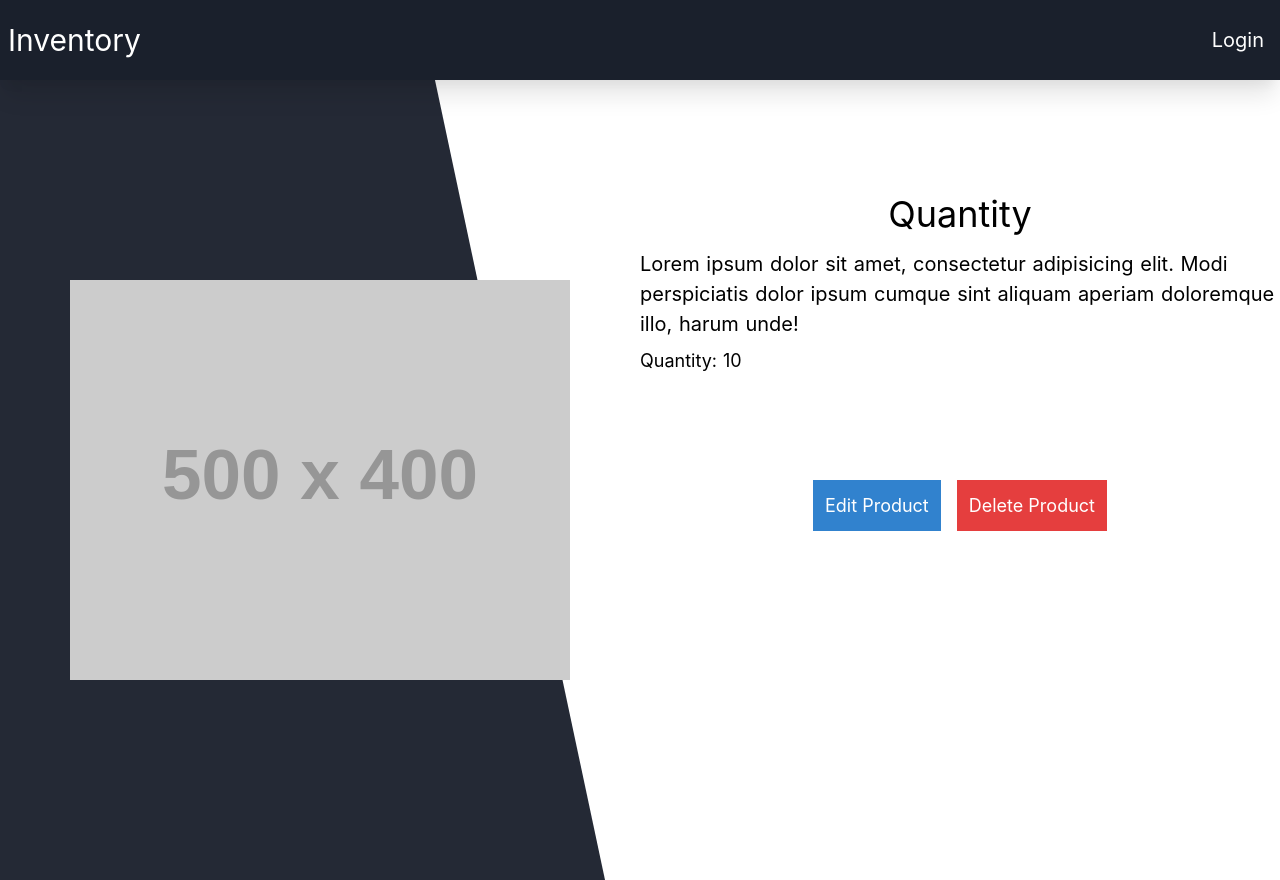
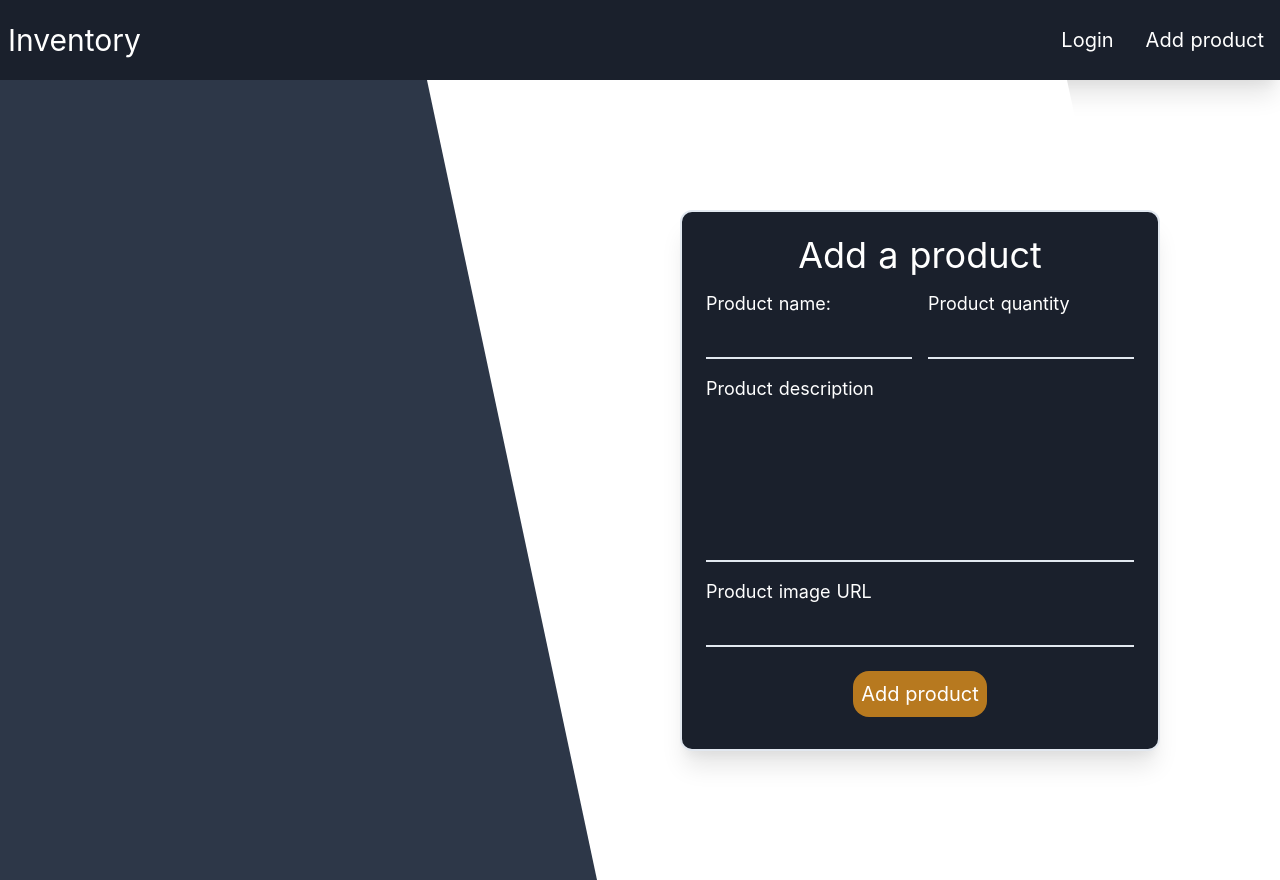
Before and after one commit to ChrisStyles99/nuxt-inventory, a Nuxt app in the folder client/: page /product/add in a window 1280 px wide. Built offline with nearby package versions, Linux system fonts and the light colour scheme.

Commit message:
Added product add form

```diff
--- a/client/components/Navbar.vue
+++ b/client/components/Navbar.vue
@@ -9,6 +9,11 @@
       <li class="nav-link">
         <nuxt-link class="nav-anchor" to="/login">
           Login
+        </nuxt-link>
+      </li>
+      <li class="nav-link">
+        <nuxt-link class="nav-anchor" to="/product/add">
+          Add product
         </nuxt-link>
       </li>
     </ul>
--- /dev/null
+++ b/client/pages/product/add.vue
@@ -0,0 +1,49 @@
+<template>
+  <div class="add-product h-screen grid grid-cols-2">
+    <div class="w-full h-screen bg-gray-800 transform z-0" />
+    <form class="z-10 w-3/4 my-auto ml-10 border-2 bg-gray-900 grid grid-cols-2 text-white shadow-xl rounded-xl p-4">
+      <h1 class="text-4xl col-span-2 text-center">
+        Add a product
+      </h1>
+      <div class="flex flex-col p-2">
+        <label class="text-lg">Product name:</label>
+        <input class="bg-gray-900 p-2 border-0 border-b-2 outline-none focus:border-yellow-700" type="text">
+      </div>
+      <div class="flex flex-col p-2">
+        <label class="text-lg">Product quantity</label>
+        <input class="bg-gray-900 p-2 border-0 border-b-2 outline-none focus:border-yellow-700" type="number">
+      </div>
+      <div class="col-span-2 flex flex-col p-2">
+        <label class="text-lg">Product description</label>
+        <textarea class="bg-gray-900 p-2 border-0 border-b-2 outline-none h-40 resize-none focus:border-yellow-700" />
+      </div>
+      <div class="col-span-2 flex flex-col p-2">
+        <label class="text-lg">Product image URL</label>
+        <input class="bg-gray-900 p-2 border-0 border-b-2 outline-none focus:border-yellow-700" type="url">
+      </div>
+      <div class="col-span-2 m-auto p-4">
+        <button class="bg-yellow-700 p-2 text-xl rounded-2xl hover:bg-yellow-600" type="submit">
+          Add product
+        </button>
+      </div>
+    </form>
+  </div>
+</template>
+
+<script>
+export default {}
+</script>
+
+<style>
+.add-product::after {
+  content: '';
+  position: absolute;
+  top: 80px;
+  left: 40%;
+  width: 50%;
+  height: 100%;
+  background-color: #fff;
+  z-index: 1;
+  transform: skewX(12deg);
+}
+</style>
```
